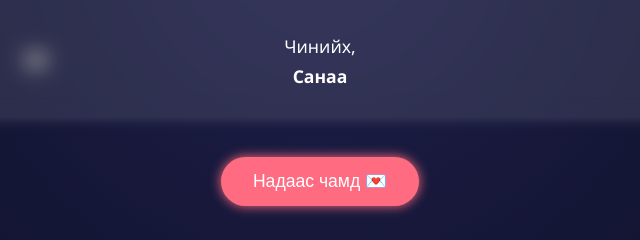
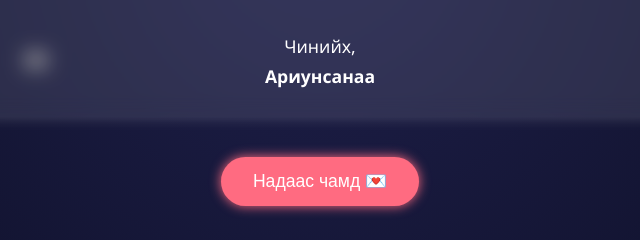
Before and after one commit to ariunsana/test1, a plain HTML site: page index.html in a window 1280 px wide. Shown: the part 467-707 px from the top of the page, 320-960 px from the left. Drawn offline with Linux system fonts and the light colour scheme; grey boxes are pictures that could not be loaded.

Commit message:
Update index.html

```diff
--- a/index.html
+++ b/index.html
@@ -142,7 +142,7 @@
     <br><br>
     Чинийх,
     <br>
-    <strong>Санаа</strong>
+    <strong>Ариунсанаа</strong>
   </div>
 
   <button class="glow-button" onclick="createHeart()">Надаас чамд 💌</button>
```
